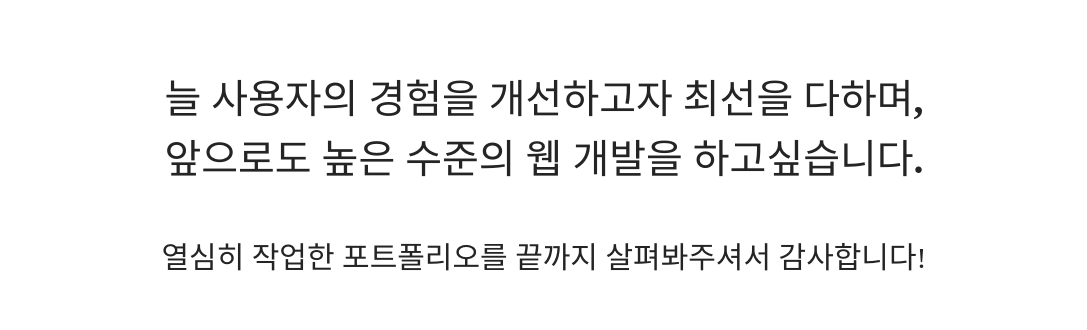
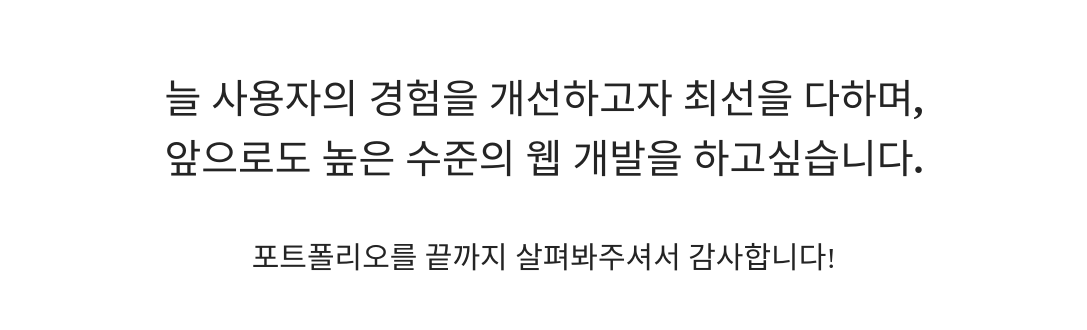
Before and after one commit to leesh2985/Portfolio, a React (Vite) app: page / in a window 1280 px wide. Shown: the part 6926-7256 px from the top of the page, without its empty margins (96-1183 px from the left). Built offline with nearby package versions, Linux system fonts and the light colour scheme.

Commit message:
# Docs : 수정

```diff
--- a/src/page/Contact.tsx
+++ b/src/page/Contact.tsx
@@ -13,7 +13,7 @@ const Contact = forwardRef<HTMLDivElement>((_props, ref) => {
             앞으로도 높은 수준의 웹 개발을 하고싶습니다.
           </FirstSpan>
           <br />
-          열심히 작업한 포트폴리오를 끝까지 살펴봐주셔서 감사합니다!
+          포트폴리오를 끝까지 살펴봐주셔서 감사합니다!
         </ContactText>
         <Contacts>
           <GitHub href="https://github.com/leesh2985">
```
